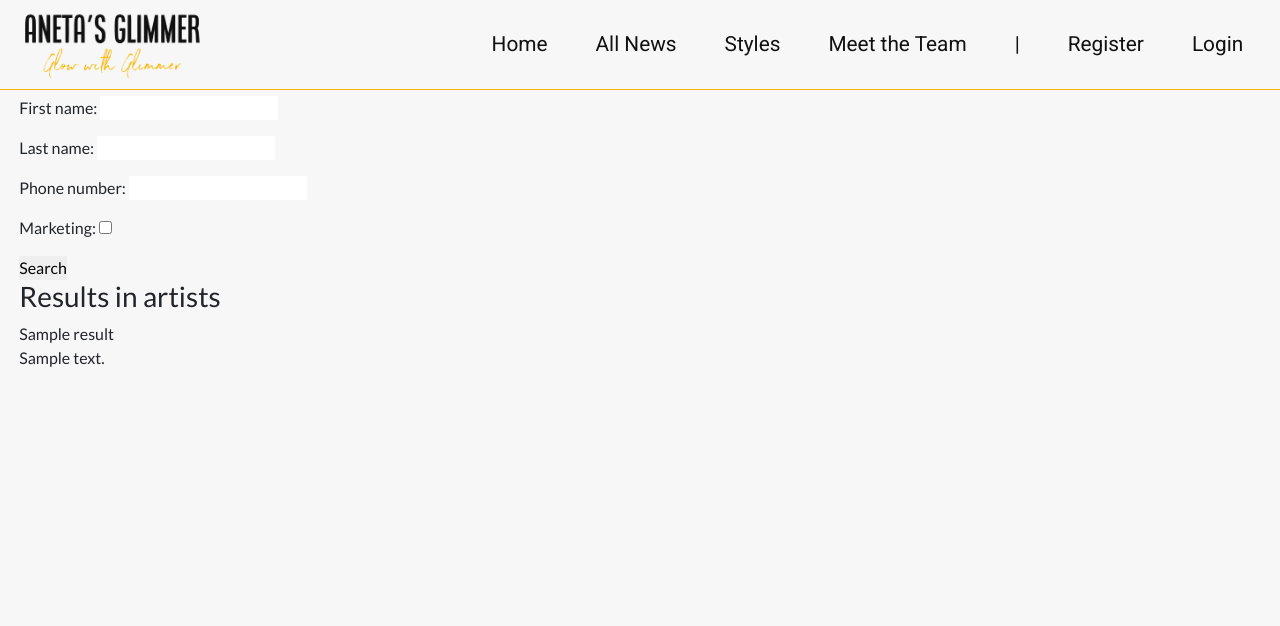
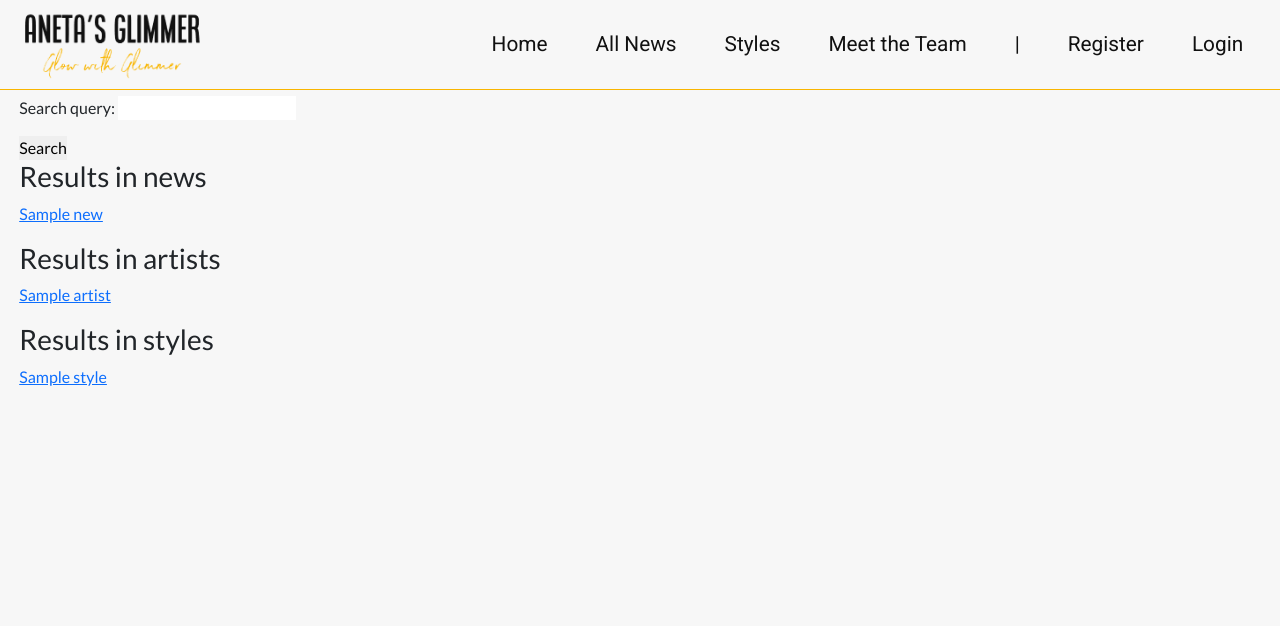
Before and after one commit to tomik-z-cech/PP4-Aneta-s-Glimmer, a Django app: template landing/templates/landing/search_results.html in a window 1280 px wide. Shown: the top 626 px of the page. Run offline with Django 3.2, Linux system fonts and the light colour scheme; tables that the repository leaves empty hold one stand-in row (values such as "Sample post"); the template is opened without the code that fills it: values that come from a table or form of the project are taken from there, most other values are stand-ins (such as "Sample title", 1, 10 or a date in 2020); some libraries are stand-ins or nearby versions.

Commit message:
Create search view

```diff
--- a/landing/forms.py
+++ b/landing/forms.py
@@ -1,4 +1,4 @@
 from django import forms
 
 class SearchBarForm(forms.Form):
-    search_query = forms.CharField(max_length=255)
+    search_query = forms.CharField(max_length=255, required=True)
--- a/landing/templates/landing/search_results.html
+++ b/landing/templates/landing/search_results.html
@@ -5,15 +5,31 @@
 {% block content %}
 <div class="wrapper">
 <form method="get" action="{% url 'search' %}">
-    {{ form.as_p }}
+    {{ search_form.as_p }}
     <button type="submit">Search</button>
 </form>
+<h3>Results in news</h3>
+{% for news in news_results %}
+    <p>
+        <a href="{% url 'news-detail' slug=news.slug %}">
+            {{ news.title }}
+        </a>
+    </p>
+{% endfor %}
 <h3>Results in artists</h3>
-{% for result in artists_results %}
+{% for artist in artists_results %}
     <p>
-        {{ result.name }}
-        <br>
-        {{ result.bio }}
+        <a href="{% url 'artist-detail' slug=artist.slug %}">
+            {{ artist.name }}
+        </a>
+    </p>
+{% endfor %}
+<h3>Results in styles</h3>
+{% for style in styles_results %}
+    <p>
+        <a href="{% url 'style-detail' slug=style.slug %}">
+            {{ style.style_name }}
+        </a>
     </p>
 {% endfor %}
 {%endblock%}
```
Also changed, not shown: landing/views.py (+6 -4 lines).
